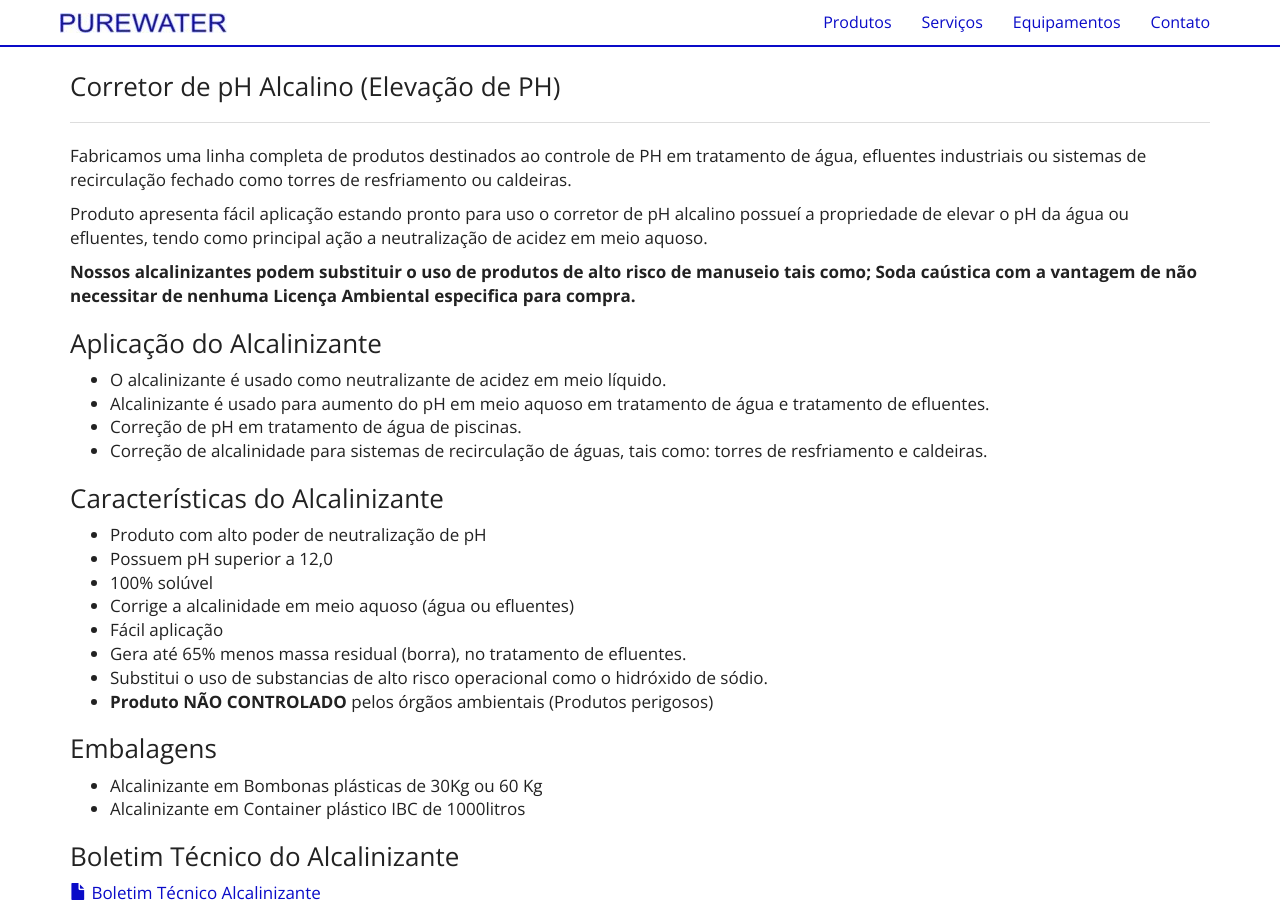
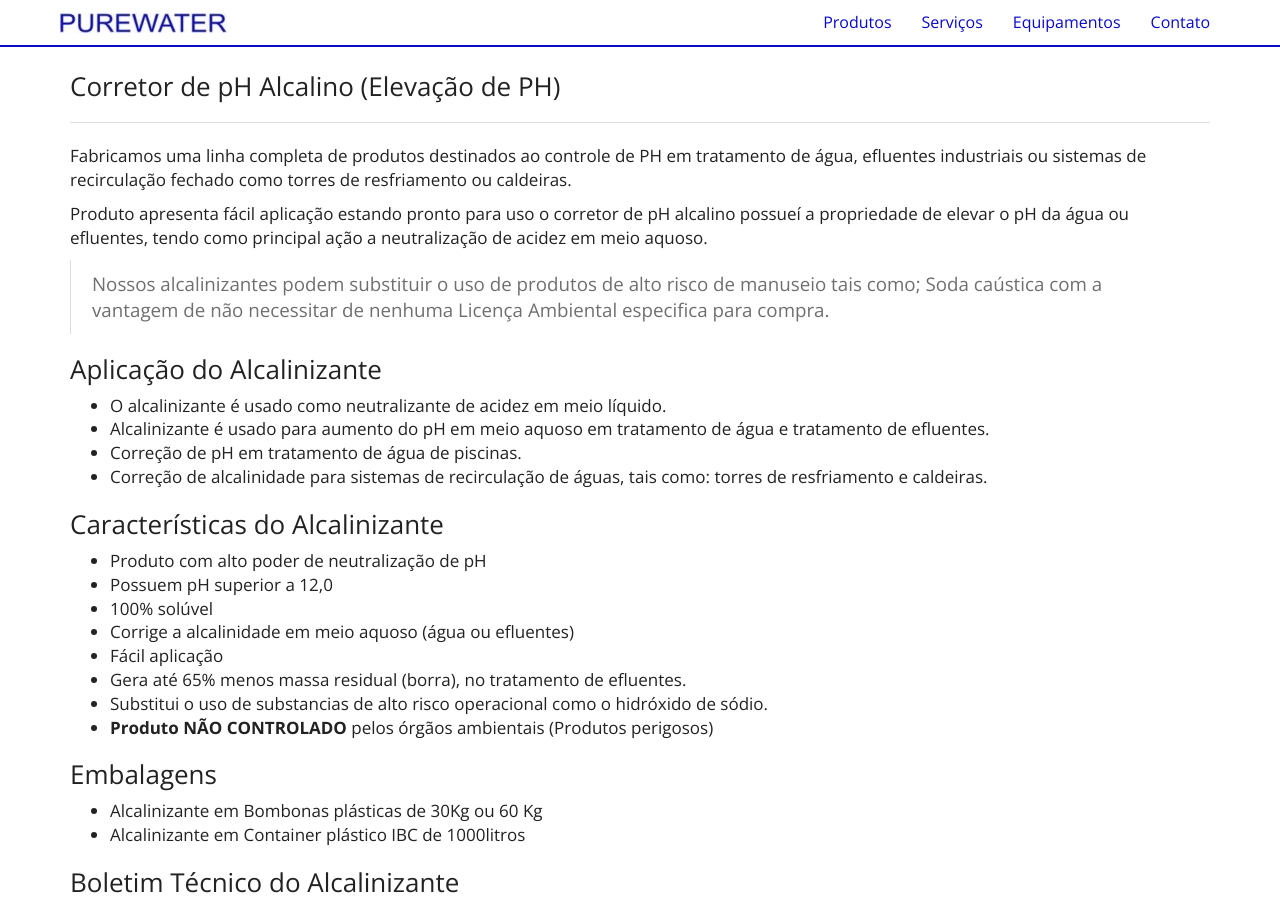
Before and after one commit to purewaterefluentes/purewaterefluentes.github.io, a Jekyll site: the page built from produtos/alcalinizante-corretor-ph.md, in a window 1280 px wide and 900 px high, scrolled down 306 px. Built offline with Jekyll 4.4.1, drawn with Linux system fonts in a browser that asks for light colours; nearby versions of some CDN libraries; library files that are not in the unit come from our copies.

```diff
--- a/produtos/alcalinizante-corretor-ph.md
+++ b/produtos/alcalinizante-corretor-ph.md
@@ -11,7 +11,7 @@ Fabricamos uma linha completa de produtos destinados ao controle de PH em tratam
 
 Produto apresenta fácil aplicação estando pronto para uso o corretor de pH alcalino possueí a propriedade de elevar o pH da água ou efluentes, tendo como principal ação a neutralização de acidez em meio aquoso.
 
-**Nossos alcalinizantes podem substituir o uso de produtos de alto risco de manuseio tais como; Soda caústica com a vantagem de não necessitar de nenhuma Licença Ambiental especifica para compra.**
+> Nossos alcalinizantes podem substituir o uso de produtos de alto risco de manuseio tais como; Soda caústica com a vantagem de não necessitar de nenhuma Licença Ambiental especifica para compra.
 
 ### Aplicação do Alcalinizante
 
```
